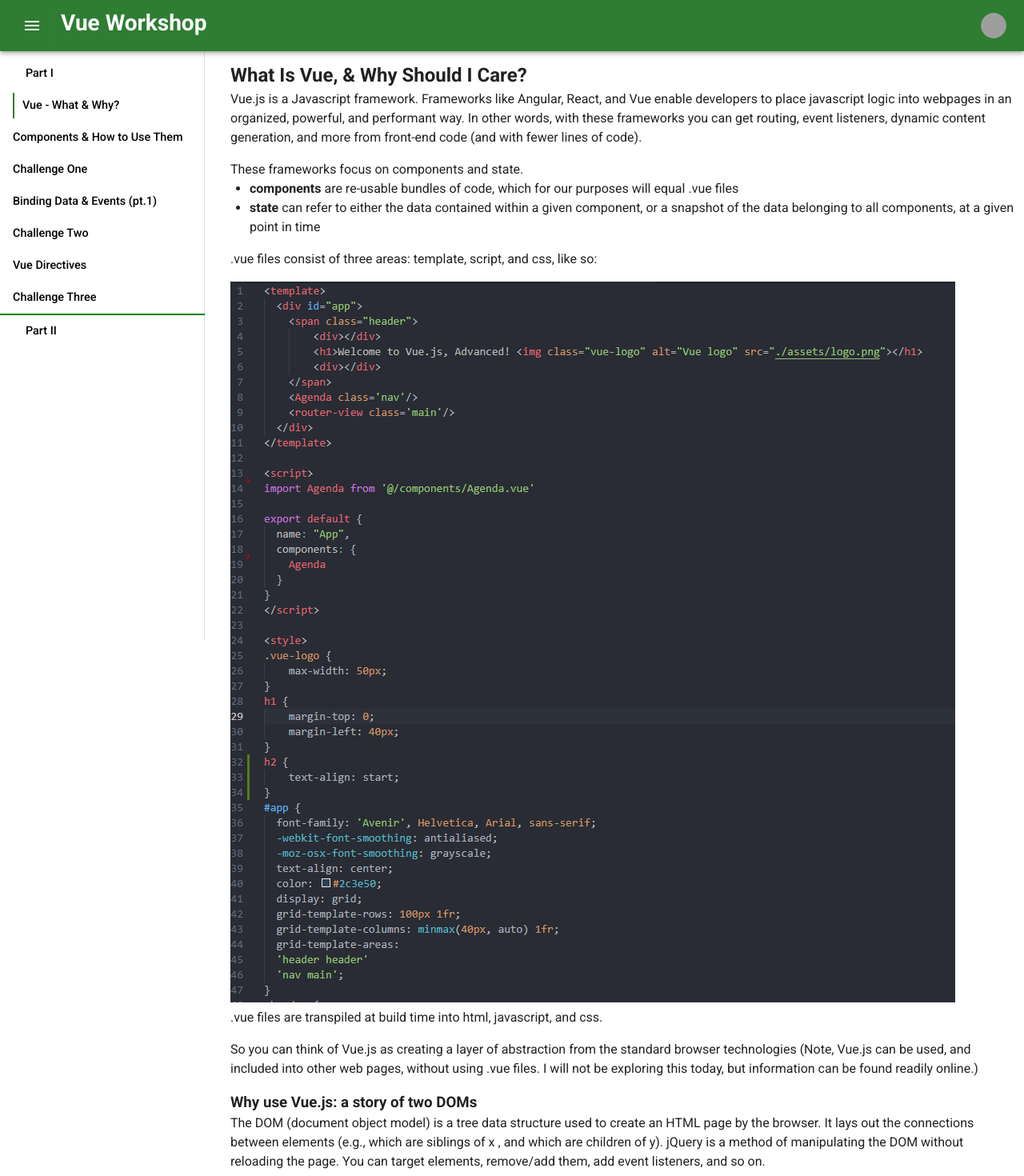
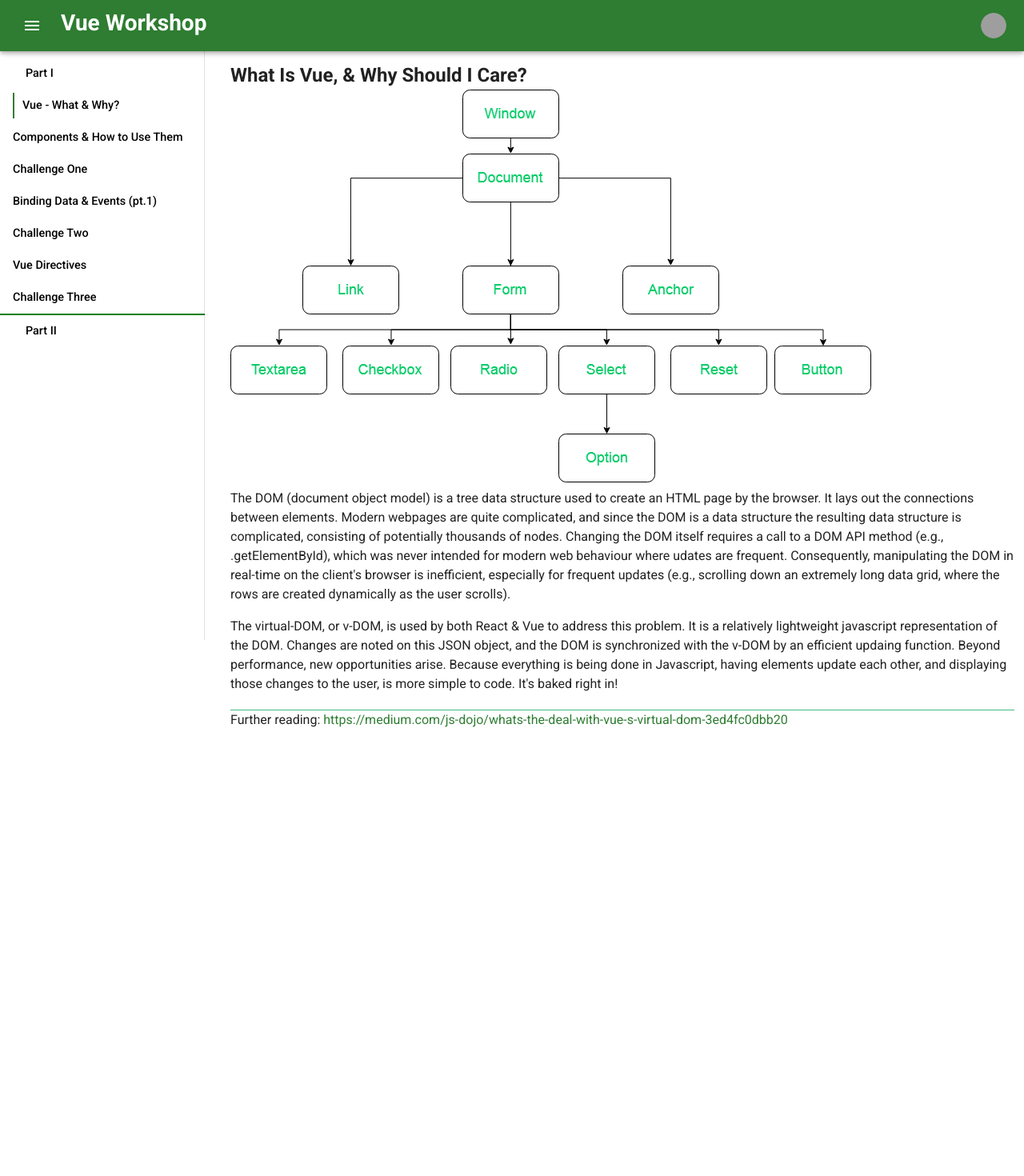
Before and after one commit to adamsimonini/vue-workshop, a Vue app: page /what-is-vue in a window 1280 px wide. Shown: the top 1470 px of the page at 80% size. After the commit the page ends 940 px from the top, so only its background shows below. Built offline with nearby package versions, Linux system fonts and the light colour scheme; grey boxes are pictures that could not be loaded.

Commit message:
Added embedded IDE, removed some content, and added embedded exmaples
some content was removed for simplicity's sake, while the IDE was added to give an extra layer of obvious examples and practice. Thanks to Taewoo for this suggestion

```diff
--- a/package.json
+++ b/package.json
@@ -28,6 +28,7 @@
     "sass-loader": "^7.1.0",
     "vue-cli-plugin-vuetify": "^0.6.1",
     "vue-template-compiler": "^2.5.21",
+    "vue2-ace-editor": "0.0.15",
     "vuetify-loader": "^1.2.2"
   },
   "eslintConfig": {
--- a/src/App.vue
+++ b/src/App.vue
@@ -201,4 +201,7 @@
 .path {
   color: #347d32;
 }
+.challenge {
+  color: orange;
+}
 </style>
--- a/src/views/AssignmentOne.vue
+++ b/src/views/AssignmentOne.vue
@@ -15,8 +15,8 @@
           <h3>Example from my solution:</h3>
           <img src="../assets/farmExamples/carrotRow.jpg"/>
           <p>
-              But don't stop there! I hear the citizens of our neighbouring metropolis - Winterfell - are fickle eaters, with various tastes. Take a peak inside of the "farm-images"
-              folder, one more crop to your farm's "crops" area, and two animals to your "livestock" area.
+              Don't stop there! I hear the citizens of our neighbouring metropolis (Winterfell) are fickle eaters, with various tastes. Take a peak inside of the "farm-images"
+              folder, add one more crop to your farm's "crops" area, and add two animals to your "livestock" area.
               <b>Hint: you can simply copy & paste the "Carrot" component from earlier, and then swap out the relevant names and images.</b>
           </p>
         </div>
--- a/src/views/BindingData.vue
+++ b/src/views/BindingData.vue
@@ -5,13 +5,11 @@
           We already saw data binding in action when we changed the name of our farm. There, we did interpolation by using double curly braces to implant a javascript
           variable into our template area. As the variable changes, the content within the HTML will follow suit. It's just that simple!
       </p>
-      <p>
-          To prevent this behaviour we can use the Vue directive "v-once". That directive can be put inside of the template tag hosting the bound data.
-          Using v-once, once the variable provides a value to the template, the binding stops, and no further updates will be represented.
-      </p>
+      <Editor v-model="miniOne" lang="javascript" theme="chrome" width="500" height="100" />
+      <p><span class="challenge">Mini-challenge 1: </span>in the above IDE, change the value of someVariable to 'chicken'. What will be displayed in the p tag?</p>
       <h3>Data binding</h3>
       <p>
-          We can use Vue directives to do many things, one of which is binding of an input, like follows:
+          We can use Vue directives to do many things, one of which is binding of an input, as follows:
       </p>
       <h4>Data binding of text box: <span>{{userInput}}</span></h4>
       <h4>Data binding of text box (again): <span>{{userInput}}</span></h4>
@@ -23,6 +21,9 @@
         </v-flex>
       <h4>Two way binding of text box: {{checkbox}}</h4>
       <v-checkbox v-model="checkbox" color="#2E7D32"> </v-checkbox>
+      <Editor v-model="miniTwo" lang="javascript" theme="chrome" width="500" height="120" />
+      <p><span class="challenge">Mini-challenge 2: </span> in the above IDE, make it so that the p tag has "default" as its default text. What happens if the user modifies the input value?</p>
+
       <h3>Directives and Events</h3>
       <p>
           Vue directives are syntax we add to the template area, which enables that template area to become dynamic in some way. In other words, you can expect
@@ -33,6 +34,9 @@
           (or "@click=harvest" for the short form). We made the click equal "harvest", so in our script area, we need to define the function "harvest". We will do that
           under the "methods" property of the object being returned by the "data()" function. Check the code on this page and make sure you understand what is going on with the click event. It's important for the next challenge.
       </p>
+      <Editor v-model="miniThree" lang="javascript" theme="chrome" width="500" height="120" />
+      <p><span class="challenge">Mini-challenge 3: </span> in the above IDE, make the second button also transmit an alert on click.</p>
+
       <v-btn v-on:click='harvest'>Power On Harvester</v-btn>
   </div>
 </template>
@@ -42,17 +46,26 @@
 export default {
   name: 'BindingData',
   components: {
+    Editor: require('vue2-ace-editor'),
   },
   data: function () {
     return {
+        miniOne: "<p>{{ someVariable }}</p> \n\n data: function() {\n  return { \n   someValiable: 'test'\n  } \n}",
+        miniTwo: "<input type='text' v-model='userInput' /> \n<p>{{ userInput }}</p> \n\n data: function() {\n  return { \n   userInput: ''\n  } \n}",
+        miniThree: "<button @click='sendAlert'></button> \n<button></button>  \n\nmethods: { \n sendAlert: function() {\n   alert('you clicked me') \n } \n}",
         userInput: '',
         checkbox: false
     }
   },
   methods: {
-      harvest: function() {
-          alert('Alert: harvester powered on!')
-      }
+    editorInit: function () {
+        require('brace/ext/language_tools') //language extension prerequsite...
+        require('brace/mode/html')    //language
+        require('brace/theme/chrome')
+    },
+    harvest: function() {
+        alert('Alert: harvester powered on!')
+    }
   }
 }
 </script>
--- a/src/views/Components.vue
+++ b/src/views/Components.vue
@@ -2,11 +2,12 @@
   <div>
       <h2>Components & How To Use Them</h2>
       <p>
-          With Vue.js (and React & Angular), developers can create components (i.e., reusable chunks of code). Components are imported via modern javascript:
-          <u>import ComponentName from './location-of-component.vue'</u>
+          With Vue.js, developers can create components (i.e., reusable chunks of code). Components are imported via modern javascript import statements:
+          <Editor v-model="iDEContent" @init="editorInit" lang="javascript" theme="chrome" width="500" height="45" />
       </p>
+      <p><span class="challenge">Mini-challenge: </span>in the above IDE, write the import statement for a component named "Calculator" located at "./components/Calculator.vue"</p>
       <p>
-          Take a look at <span class="path">"src\views\WhyVue.vue"</span>. At line 44 you can find the following:
+          Take a look at <span class="path">"src\views\WhyVue.vue"</span>. You can find the following:
       </p>
       <img src="../assets/importing-components.jpg"/>
       <p>
@@ -38,18 +39,25 @@
 export default {
   name: '',
   components: {
+      Editor: require('vue2-ace-editor'),
       Sources
   },
   data: function() {
     return {
-        continue: false
+        continue: false,
+        iDEContent: "import ComponentName from './location-of-component.vue'",
     }
   },
   methods: {
-      questionAnswered: function() {
-          this.continue = true
-      }
-  }
+    editorInit: function () {
+        require('brace/ext/language_tools') //language extension prerequsite...
+        require('brace/mode/javascript')    //language
+        require('brace/theme/chrome')
+    },
+    questionAnswered: function() {
+        this.continue = true
+    }
+  },
 }
 </script>
 
--- a/src/views/WhyVue.vue
+++ b/src/views/WhyVue.vue
@@ -1,47 +1,17 @@
 <template>
   <div class="">
       <h2>What Is Vue, & Why Should I Care?</h2>
-      <p>
-          Vue.js is a Javascript framework. Frameworks like Angular, React, and Vue enable developers to
-          place javascript logic into webpages in an organized, powerful, and performant way. In other words,
-          with these frameworks you can get routing, event listeners, dynamic content generation, and more from
-          front-end code (and with fewer lines of code).
-      </p>
-      <p>
-          These frameworks focus on components and state.
-          <ul>
-              <li><b>components</b> are re-usable bundles of code, which for our purposes will equal .vue files</li>
-              <li><b>state</b> can refer to either the data contained within a given component, or a snapshot of the data belonging to all components, at a given point in time</li>
-          </ul>
-      </p>
-      <p>
-          .vue files consist of three areas: template, script, and css, like so:
-      </p>
-      <img src="../assets/vue-file-example.png" />
-      <p>
-          .vue files are transpiled at build time into html, javascript, and css.
-      </p>
-      <p>
-          So you can think of Vue.js as creating a layer of abstraction from the standard browser technologies
-          (Note, Vue.js can be used, and included into other web pages, without using .vue files. I will not be exploring this today, but information can be found readily online.)
-      </p>
-      <h3>Why use Vue.js: a story of two DOMs</h3>
-      <p>
-          The DOM (document object model) is a tree data structure used to create an HTML page by the browser. It lays out the connections between elements
-          (e.g., which are siblings of x , and which are children of y). jQuery is a method of manipulating the DOM without reloading the page. You can target elements,
-          remove/add them, add event listeners, and so on.
-      </p>
       <img src="../assets/DOM.png" />
       <p>
-          Modern webpages are quite complicated, and since the DOM is a data structure the resulting data structure is complicated, consisting of potentially thousands of nodes.
+          The DOM (document object model) is a tree data structure used to create an HTML page by the browser. It lays out the connections between elements. Modern webpages are quite complicated, and since the DOM is a data structure the resulting data structure is complicated, consisting of potentially thousands of nodes.
           Changing the DOM itself requires a call to a DOM API method (e.g., .getElementById), which was never intended for modern web behaviour where udates are frequent.
           Consequently, manipulating the DOM in real-time on the client's browser is inefficient, especially for frequent updates (e.g., scrolling down an extremely long data grid,
           where the rows are created dynamically as the user scrolls).
       </p>
       <p>
           The virtual-DOM, or v-DOM, is used by both React & Vue to address this problem. It is a relatively lightweight javascript representation of the DOM. Changes are noted
-          on this JS object, and the DOM is synchronized with the v-DOM by an efficient updaing function. Beyond performance, new opportunities arise. Because everything is
-          essentially being done in Javascript, having elements update each other, and displaying those changes to the user, is more simple to code. It's baked right in!
+          on this JSON object, and the DOM is synchronized with the v-DOM by an efficient updaing function. Beyond performance, new opportunities arise. Because everything is
+          being done in Javascript, having elements update each other, and displaying those changes to the user, is more simple to code. It's baked right in!
       </p>
       <Sources url="https://medium.com/js-dojo/whats-the-deal-with-vue-s-virtual-dom-3ed4fc0dbb20" />
   </div>
@@ -51,9 +21,9 @@
 import Sources from '@/components/Sources.vue'
 export default {
   name: '',
-  components: {
-      Sources
-  }
+    components: {
+      Sources,
+  },
 }
 </script>
 
```
Also changed, not shown: src/views/Home.vue (+2 -9 lines), src/views/VueDirectives.vue (+9 -9 lines), 1 other file (tests, documents, lock files or other folders).
